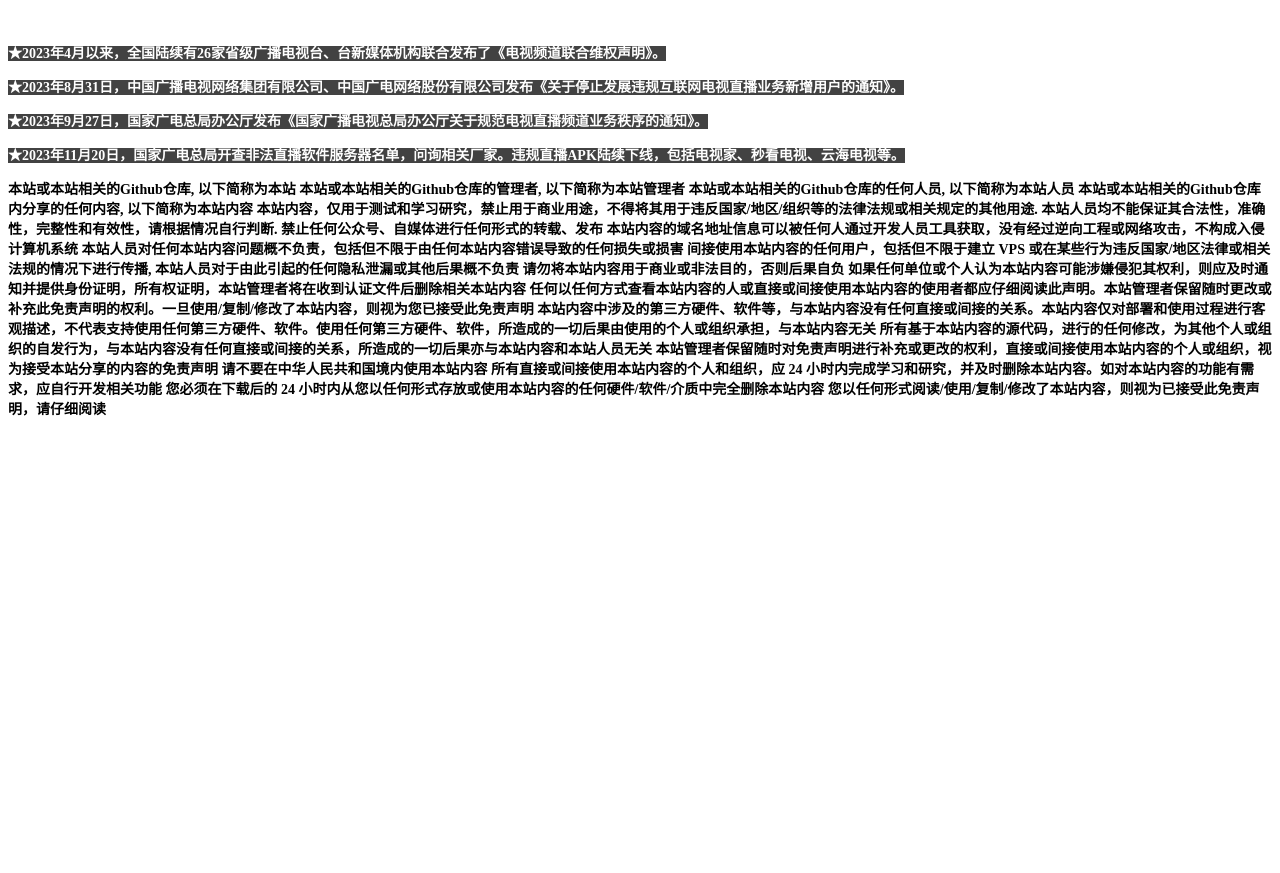
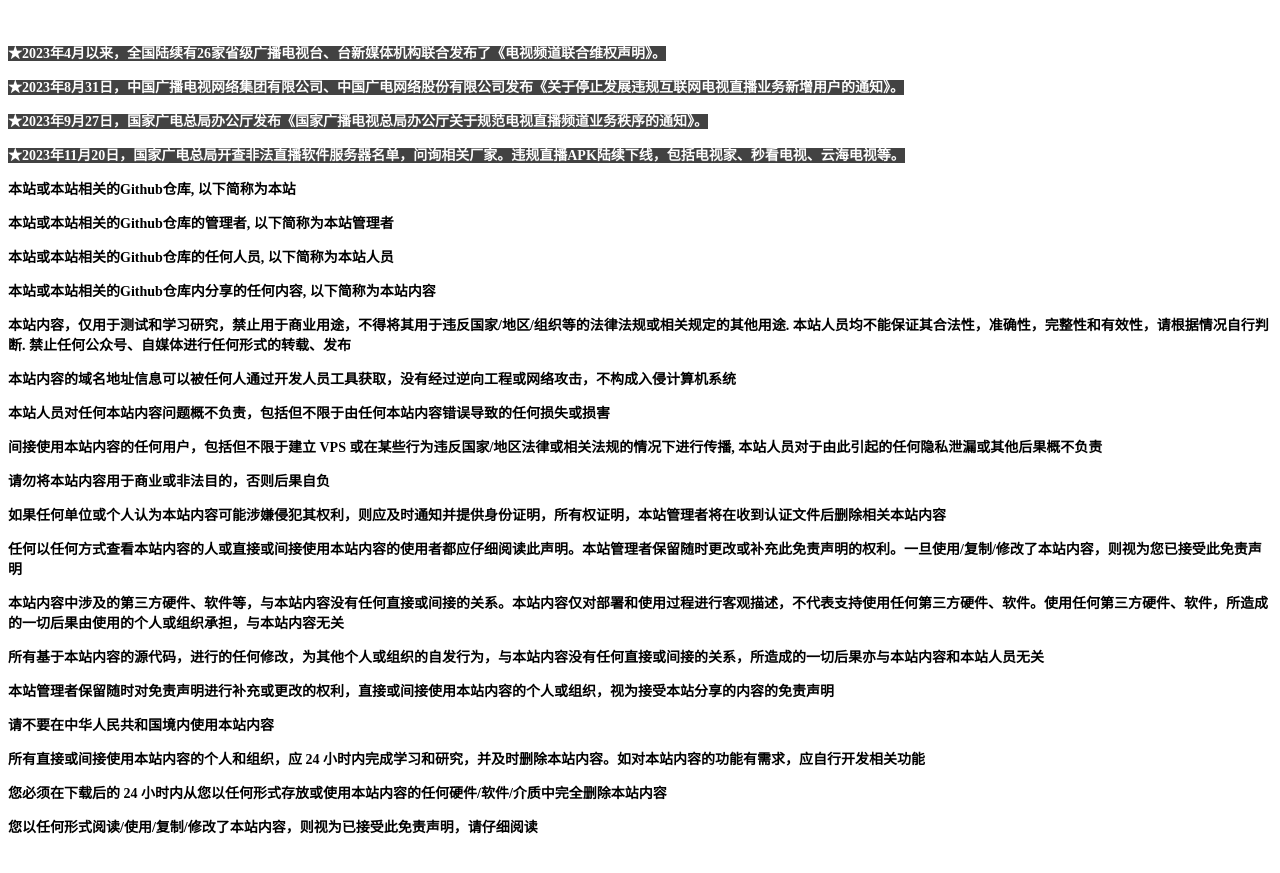
Before and after one commit to tansuotv/IPTVindex, a Jekyll site: the page mianze.html, which Jekyll copies as it is, in a window 1280 px wide. Shown: the top 873 px of the page. Built offline with Jekyll 4.4.1, drawn with Linux system fonts in a browser that asks for light colours.

```diff
--- a/mianze.html
+++ b/mianze.html
@@ -28,24 +28,24 @@ a:hover{ background:#FFFF00}/* 鼠标经过悬停字体颜色 */
 <p><font color="#FFFFFF"><b><span style="background-color: #424242">★2023年9月27日，国家广电总局办公厅发布《国家广播电视总局办公厅关于规范电视直播频道业务秩序的通知》。</span></b></font></p>
 <p><font color="#FFFFFF"><b><span style="background-color: #424242">★2023年11月20日，国家广电总局开查非法直播软件服务器名单，问询相关厂家。违规直播APK陆续下线，包括电视家、秒看电视、云海电视等。</span></b></font></p>
 
-<b>本站或本站相关的Github仓库, 以下简称为本站
-本站或本站相关的Github仓库的管理者, 以下简称为本站管理者
-本站或本站相关的Github仓库的任何人员, 以下简称为本站人员
-本站或本站相关的Github仓库内分享的任何内容, 以下简称为本站内容
-本站内容，仅用于测试和学习研究，禁止用于商业用途，不得将其用于违反国家/地区/组织等的法律法规或相关规定的其他用途. 本站人员均不能保证其合法性，准确性，完整性和有效性，请根据情况自行判断. 禁止任何公众号、自媒体进行任何形式的转载、发布
-本站内容的域名地址信息可以被任何人通过开发人员工具获取，没有经过逆向工程或网络攻击，不构成入侵计算机系统
-本站人员对任何本站内容问题概不负责，包括但不限于由任何本站内容错误导致的任何损失或损害
-间接使用本站内容的任何用户，包括但不限于建立 VPS 或在某些行为违反国家/地区法律或相关法规的情况下进行传播, 本站人员对于由此引起的任何隐私泄漏或其他后果概不负责
-请勿将本站内容用于商业或非法目的，否则后果自负
-如果任何单位或个人认为本站内容可能涉嫌侵犯其权利，则应及时通知并提供身份证明，所有权证明，本站管理者将在收到认证文件后删除相关本站内容
-任何以任何方式查看本站内容的人或直接或间接使用本站内容的使用者都应仔细阅读此声明。本站管理者保留随时更改或补充此免责声明的权利。一旦使用/复制/修改了本站内容，则视为您已接受此免责声明
-本站内容中涉及的第三方硬件、软件等，与本站内容没有任何直接或间接的关系。本站内容仅对部署和使用过程进行客观描述，不代表支持使用任何第三方硬件、软件。使用任何第三方硬件、软件，所造成的一切后果由使用的个人或组织承担，与本站内容无关
-所有基于本站内容的源代码，进行的任何修改，为其他个人或组织的自发行为，与本站内容没有任何直接或间接的关系，所造成的一切后果亦与本站内容和本站人员无关
-本站管理者保留随时对免责声明进行补充或更改的权利，直接或间接使用本站内容的个人或组织，视为接受本站分享的内容的免责声明
-请不要在中华人民共和国境内使用本站内容
-所有直接或间接使用本站内容的个人和组织，应 24 小时内完成学习和研究，并及时删除本站内容。如对本站内容的功能有需求，应自行开发相关功能
-您必须在下载后的 24 小时内从您以任何形式存放或使用本站内容的任何硬件/软件/介质中完全删除本站内容
-您以任何形式阅读/使用/复制/修改了本站内容，则视为已接受此免责声明，请仔细阅读</b>
+<b><p>本站或本站相关的Github仓库, 以下简称为本站</p>
+<p>本站或本站相关的Github仓库的管理者, 以下简称为本站管理者</p>
+<p>本站或本站相关的Github仓库的任何人员, 以下简称为本站人员</p>
+<p>本站或本站相关的Github仓库内分享的任何内容, 以下简称为本站内容</p>
+<p>本站内容，仅用于测试和学习研究，禁止用于商业用途，不得将其用于违反国家/地区/组织等的法律法规或相关规定的其他用途. 本站人员均不能保证其合法性，准确性，完整性和有效性，请根据情况自行判断. 禁止任何公众号、自媒体进行任何形式的转载、发布</p>
+<p>本站内容的域名地址信息可以被任何人通过开发人员工具获取，没有经过逆向工程或网络攻击，不构成入侵计算机系统</p>
+<p>本站人员对任何本站内容问题概不负责，包括但不限于由任何本站内容错误导致的任何损失或损害</p>
+<p>间接使用本站内容的任何用户，包括但不限于建立 VPS 或在某些行为违反国家/地区法律或相关法规的情况下进行传播, 本站人员对于由此引起的任何隐私泄漏或其他后果概不负责</p>
+<p>请勿将本站内容用于商业或非法目的，否则后果自负</p>
+<p>如果任何单位或个人认为本站内容可能涉嫌侵犯其权利，则应及时通知并提供身份证明，所有权证明，本站管理者将在收到认证文件后删除相关本站内容</p>
+<p>任何以任何方式查看本站内容的人或直接或间接使用本站内容的使用者都应仔细阅读此声明。本站管理者保留随时更改或补充此免责声明的权利。一旦使用/复制/修改了本站内容，则视为您已接受此免责声明</p>
+<p>本站内容中涉及的第三方硬件、软件等，与本站内容没有任何直接或间接的关系。本站内容仅对部署和使用过程进行客观描述，不代表支持使用任何第三方硬件、软件。使用任何第三方硬件、软件，所造成的一切后果由使用的个人或组织承担，与本站内容无关</p>
+<p>所有基于本站内容的源代码，进行的任何修改，为其他个人或组织的自发行为，与本站内容没有任何直接或间接的关系，所造成的一切后果亦与本站内容和本站人员无关</p>
+<p>本站管理者保留随时对免责声明进行补充或更改的权利，直接或间接使用本站内容的个人或组织，视为接受本站分享的内容的免责声明</p>
+<p>请不要在中华人民共和国境内使用本站内容</p>
+<p>所有直接或间接使用本站内容的个人和组织，应 24 小时内完成学习和研究，并及时删除本站内容。如对本站内容的功能有需求，应自行开发相关功能</p>
+<p>您必须在下载后的 24 小时内从您以任何形式存放或使用本站内容的任何硬件/软件/介质中完全删除本站内容</p>
+<p>您以任何形式阅读/使用/复制/修改了本站内容，则视为已接受此免责声明，请仔细阅读</p></b>
 
 </body>
 
```
